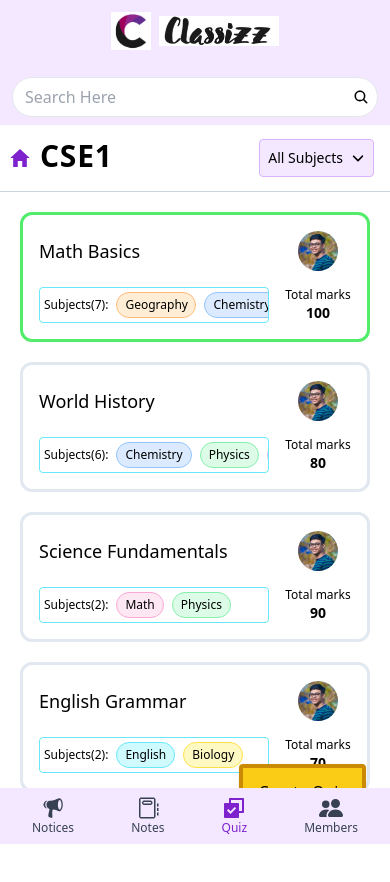
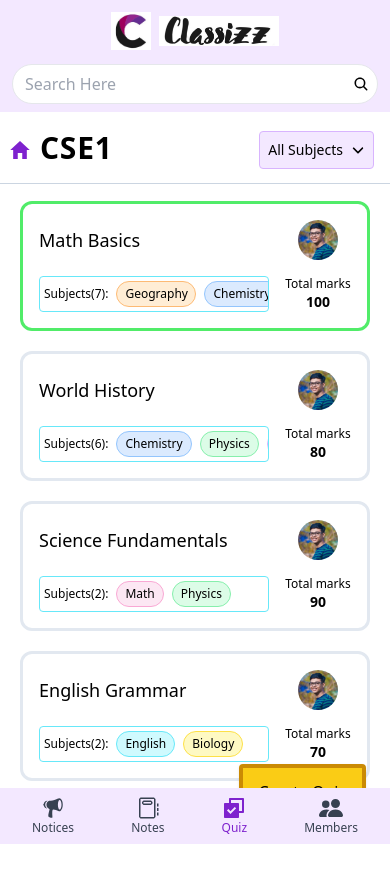
Before and after one commit to Jyotirmoy-Baidya/classizz-frontend, a React (Vite) app: page /cls/q/cls in a window 390 px wide. Shown: the top 882 px of the page. Built offline with nearby package versions, Linux system fonts and the light colour scheme.

Commit message:
Minute corrections

```diff
--- a/src/components/basic/Header.jsx
+++ b/src/components/basic/Header.jsx
@@ -39,7 +39,7 @@ function Header({ setPop, setNotification }) {
             </div>
 
             {/* Mobile view */}
-            <div className="flex md:hidden fixed h-[7.8rem] top-0 z-20 w-full px-3 items-center justify-between bg-purple-100 text-black flex-col gap-1">
+            <div className="flex md:hidden fixed h-[7rem] top-0 z-20 w-full px-3 items-center justify-between bg-purple-100 text-black flex-col gap-1">
                 <div className='flex mt-3 gap-2 items-center logo'>
                     <img src="/c.jpg" alt='logo' width={40} height={40} />
                     <img src="/name.jpg" alt="name" width={120} height={40} />
--- a/src/pages/Class.jsx
+++ b/src/pages/Class.jsx
@@ -9,10 +9,10 @@ const Class = () => {
     const [dropdown, setDropdown] = useState(false);
     return (
         <>
-            <div className='fixed top-[7.5rem] md:top-20 bg-white z-10 flex w-full p-2 md:p-4 justify-between items-center border-b-[1px] border-slate-300 h-[4.5rem]'>
+            <div className='fixed top-[7rem] md:top-20 bg-white z-10 flex w-full p-2 md:p-4 justify-between items-center border-b-[1px] border-slate-300 h-[4.5rem]'>
                 <h1 className='flex items-center gap-2 font-bold tracking-wide text-3xl  md:text-4xl'><NavLink to="/h/o" className='pt-1 text-2xl md:text-3xl text-purple-700' ><IoMdHome /></NavLink> {classData.name}</h1>
                 {/* <div className='absolute w-36 h-32 top-4 right-4 text-sm md:text-base'> */}
-                <div className={`fixed top-[8.7rem] md:top-[6rem]  right-4 w-fit md:w-36 flex flex-col cursor-pointer rounded z-20 text-sm md:text-base class-dropdown ${dropdown ? 'active' : ""} `} >
+                <div className={`fixed top-[8.18rem] md:top-[6rem]  right-4 w-fit min-w-28 md:w-36 flex flex-col cursor-pointer rounded z-20 text-sm md:text-base class-dropdown ${dropdown ? 'active' : ""} `} >
                     <div className='bg-purple-100 flex gap-2 rounded border border-purple-300 w-full z-10 p-2 md:px-4 md:py-2 items-center justify-between' onClick={() => {
                         setDropdown(!dropdown)
                     }}>
@@ -22,7 +22,7 @@ const Class = () => {
                         {dropdown == true ? <FaAngleUp /> : <FaAngleDown />}
                     </div>
                     <div className='h-screen relative overflow-hidden'>
-                        <div className={`absolute bg-white z-0 ms-4 md:ms-4 flex flex-col items-center gap-[2px] class-dropdown-items`}>
+                        <div className={`absolute bg-white z-0 md:ms-4 flex flex-col items-center gap-[2px] class-dropdown-items`}>
                             <div className='py-2 px-4 w-28 md:w-32 border border-slate-300 rounded-sm relative overflow-hidden mt-[2px]' onClick={() => { setSubject(""); setDropdown(false) }}><span></span>All Subjects</div>
                             {
                                 classData.subjects.map((subject, index) => (
@@ -40,7 +40,7 @@ const Class = () => {
                 </div>
                 {/* </div> */}
             </div >
-            <div className='pt-[12rem] pb-[6rem] md:pb-0 md:pt-[9.5rem] '>
+            <div className='pt-[11.3rem] pb-[6rem] md:pb-0 md:pt-[9.5rem] '>
                 <Outlet />
             </div>
         </>
```
